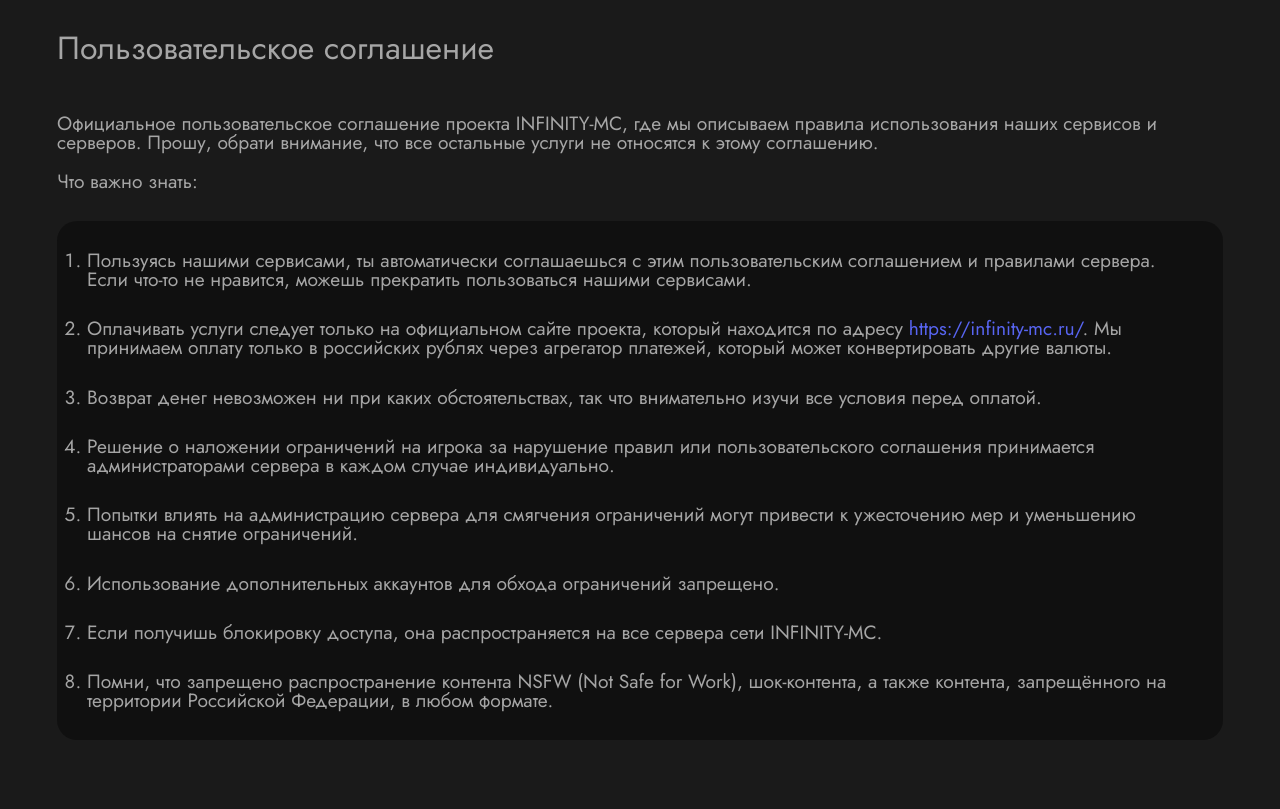
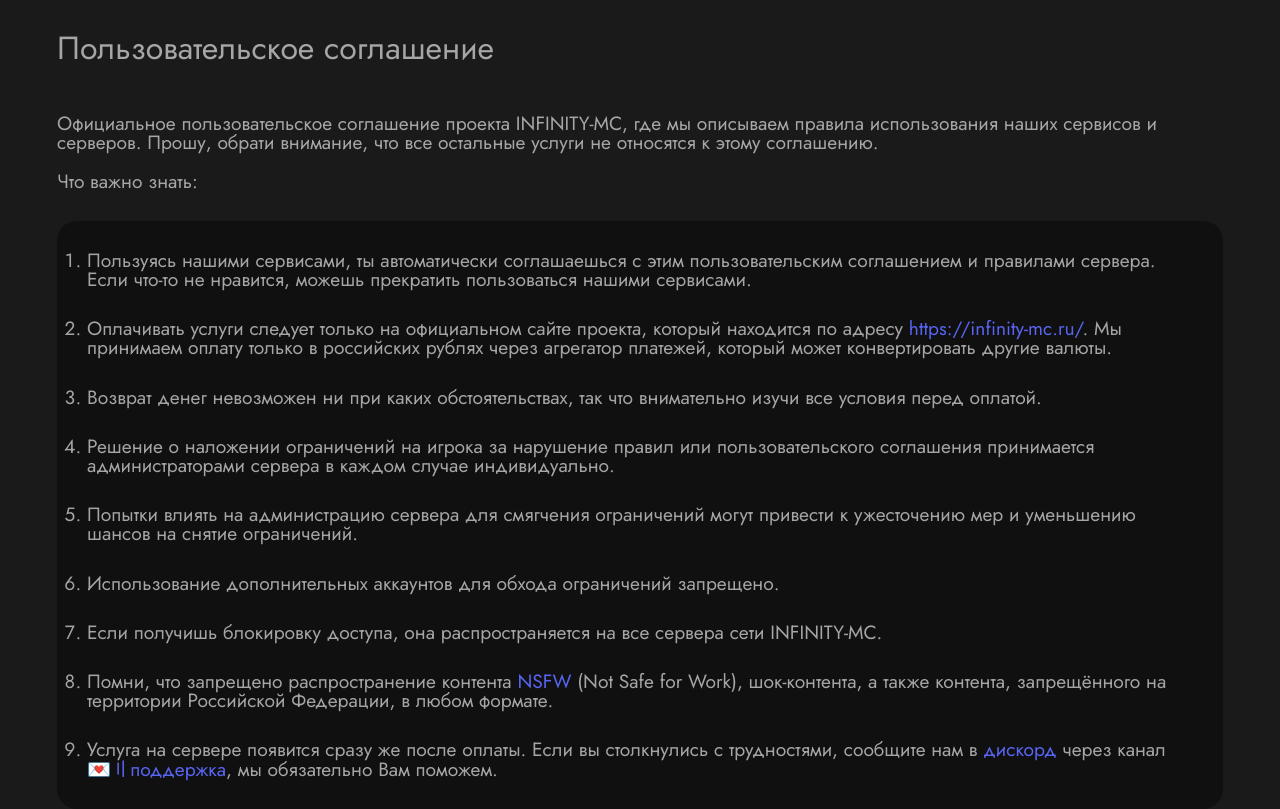
Before and after one commit to Yacheru/infinity-mc, a React (Vite) app in the folder frontend/: page /terms in a window 1280 px wide. Built offline with nearby package versions, Linux system fonts and the light colour scheme.

Commit message:
adaptation v1.3

```diff
--- a/frontend/src/components/donate/aside/aside.css
+++ b/frontend/src/components/donate/aside/aside.css
@@ -49,7 +49,7 @@
         margin-bottom: 30px;
     }
     .aside__items p:first-child {
-        margin-bottom: 5px;
+        margin-bottom: 10px;
     }
     .aside {
         width: 100%;
@@ -64,6 +64,7 @@
 @media (max-width: 500px) {
     .aside__items p {
         font-size: 14px;
+        line-height: 20px;
     }
     .aside__title {
         font-size: 24px;
--- a/frontend/src/components/donate/modal/forms/forms.css
+++ b/frontend/src/components/donate/modal/forms/forms.css
@@ -34,6 +34,7 @@
 }
 
 .modal__duration-checkbox {
+    position: relative;
     margin-left: 10px;
     width: 22px;
     height: 22px;
--- a/frontend/src/components/terms/term/main.jsx
+++ b/frontend/src/components/terms/term/main.jsx
@@ -17,24 +17,30 @@
                     <ol className={'term__ordered-list'}>
                         <hr/>
                         <li className={'term__ordered-item'}>
-                            Пользуясь нашими сервисами, ты автоматически соглашаешься с этим пользовательским соглашением и правилами сервера. Если что-то не нравится, можешь прекратить пользоваться нашими сервисами.
+                            Пользуясь нашими сервисами, ты автоматически соглашаешься с этим пользовательским
+                            соглашением и правилами сервера. Если что-то не нравится, можешь прекратить пользоваться
+                            нашими сервисами.
                         </li>
                         <hr/>
                         <li className={'term__ordered-item'}>
                             Оплачивать услуги следует только на официальном сайте проекта, который находится по адресу
-                            <a href="https://infinity-mc.ru/"> https://infinity-mc.ru/</a>. Мы принимаем оплату только в российских рублях через агрегатор платежей, который может конвертировать другие валюты.
+                            <a href="https://infinity-mc.ru/"> https://infinity-mc.ru/</a>. Мы принимаем оплату только в
+                            российских рублях через агрегатор платежей, который может конвертировать другие валюты.
                         </li>
                         <hr/>
                         <li className={'term__ordered-item'}>
-                            Возврат денег невозможен ни при каких обстоятельствах, так что внимательно изучи все условия перед оплатой.
+                            Возврат денег невозможен ни при каких обстоятельствах, так что внимательно изучи все условия
+                            перед оплатой.
                         </li>
                         <hr/>
                         <li className={'term__ordered-item'}>
-                            Решение о наложении ограничений на игрока за нарушение правил или пользовательского соглашения принимается администраторами сервера в каждом случае индивидуально.
+                            Решение о наложении ограничений на игрока за нарушение правил или пользовательского
+                            соглашения принимается администраторами сервера в каждом случае индивидуально.
                         </li>
                         <hr/>
                         <li className={'term__ordered-item'}>
-                            Попытки влиять на администрацию сервера для смягчения ограничений могут привести к ужесточению мер и уменьшению шансов на снятие ограничений.
+                            Попытки влиять на администрацию сервера для смягчения ограничений могут привести к
+                            ужесточению мер и уменьшению шансов на снятие ограничений.
                         </li>
                         <hr/>
                         <li className={'term__ordered-item'}>
@@ -46,7 +52,12 @@
                         </li>
                         <hr/>
                         <li className={'term__ordered-item'}>
-                            Помни, что запрещено распространение контента NSFW (Not Safe for Work), шок-контента, а также контента, запрещённого на территории Российской Федерации, в любом формате.
+                            Помни, что запрещено распространение контента <a href="https://ru.wikipedia.org/wiki/NSFW">NSFW</a> (Not Safe for Work), шок-контента, а
+                            также контента, запрещённого на территории Российской Федерации, в любом формате.
+                        </li>
+                        <li className={'term__ordered-item'}>
+                            Услуга на сервере появится сразу же после оплаты. Если вы столкнулись с трудностями, сообщите нам в
+                            <a href="https://discord.gg/infinity-tm-494212272353181726" target={'_blank'}> дискорд</a> через канал <a href="https://discord.com/channels/494212272353181726/1148376245428559913">💌〢поддержка</a>, мы обязательно Вам поможем.
                         </li>
                     </ol>
                 </div>
```
Also changed, not shown: frontend/public/check.svg (added).
